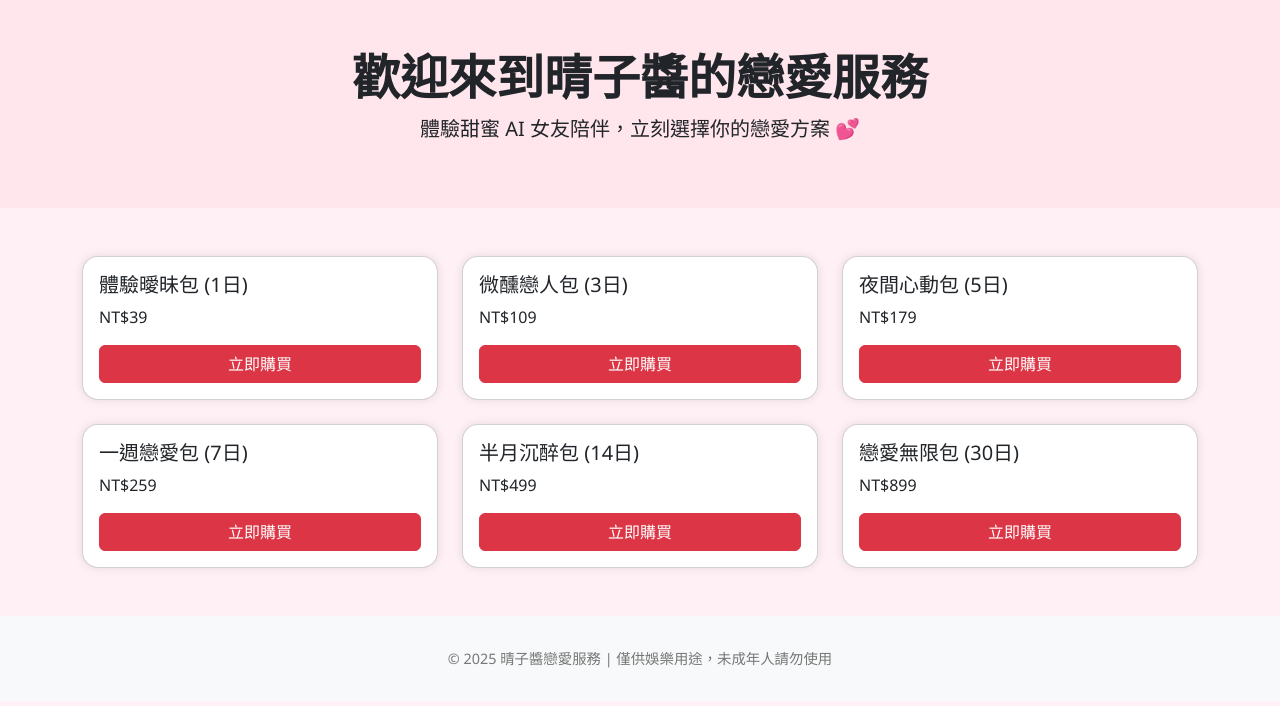
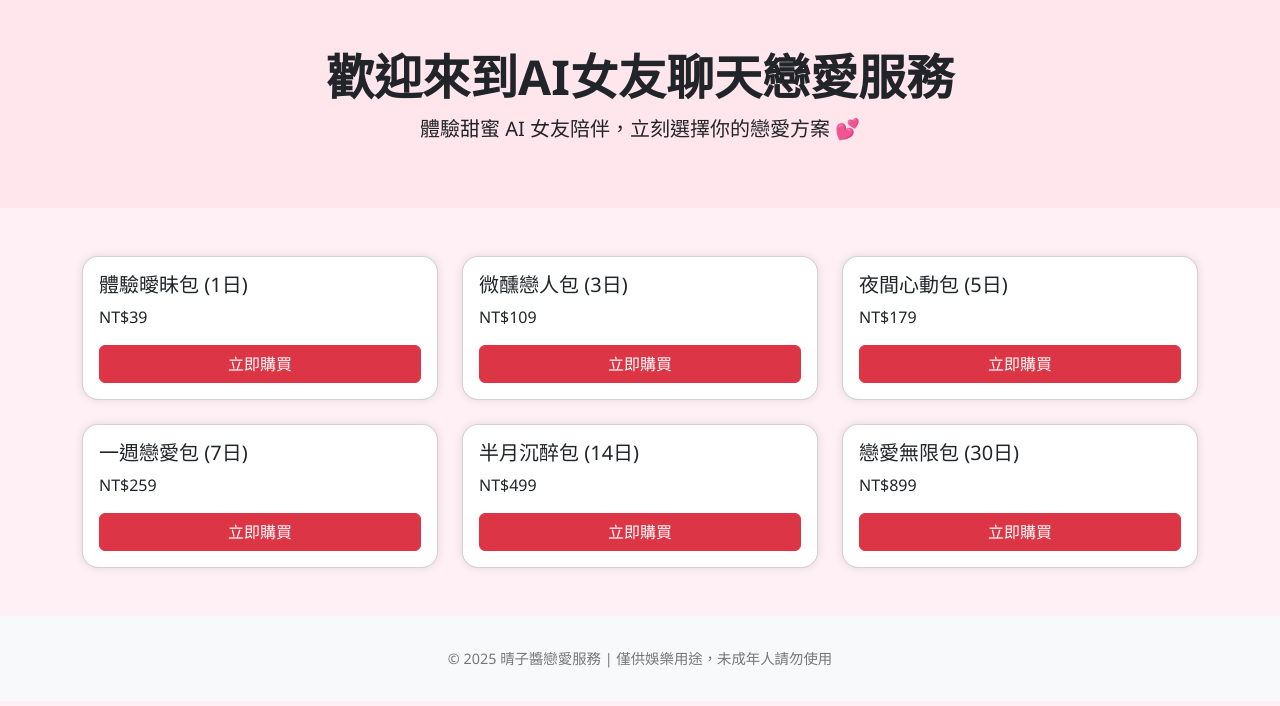
Before and after one commit to DDMouse0407/love_ai_girlfriend_page, a plain HTML site: page index.html in a window 1280 px wide. Drawn offline with nearby package versions, Linux system fonts and the light colour scheme.

Commit message:
Update index.html

```diff
--- a/index.html
+++ b/index.html
@@ -14,7 +14,7 @@
 </head>
 <body>
   <header class="hero">
-    <h1 class="display-5 fw-bold">歡迎來到晴子醬的戀愛服務</h1>
+    <h1 class="display-5 fw-bold">歡迎來到AI女友聊天戀愛服務</h1>
     <p class="lead">體驗甜蜜 AI 女友陪伴，立刻選擇你的戀愛方案 💕</p>
   </header>
 
```
